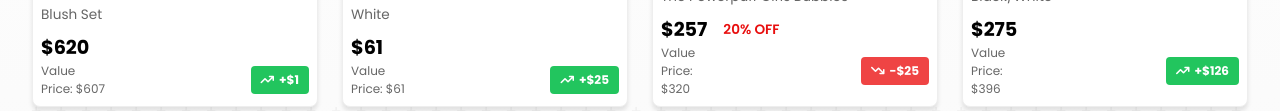
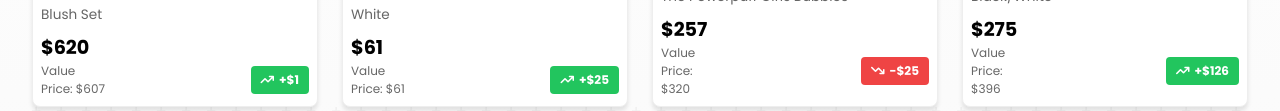
Before and after one commit to DatravousOdds/H2T-landing-page, a plain HTML site: page public/index.html in a window 1280 px wide. Shown: the part 1176-1287 px from the top of the page. Drawn offline with Linux system fonts and the light colour scheme; no server answers; a web font is replaced by a local one.

Commit message:
fix: remove span discount span

```diff
--- a/public/index.html
+++ b/public/index.html
@@ -295,7 +295,6 @@
             </div>
             <div class="product-pricing">
               <p class="product-price">$257</p>
-              <span class="discount">20% OFF</span>
             </div>
             <div class="item-stats">
               <div class="value-price">Value Price: $320</div>
```
